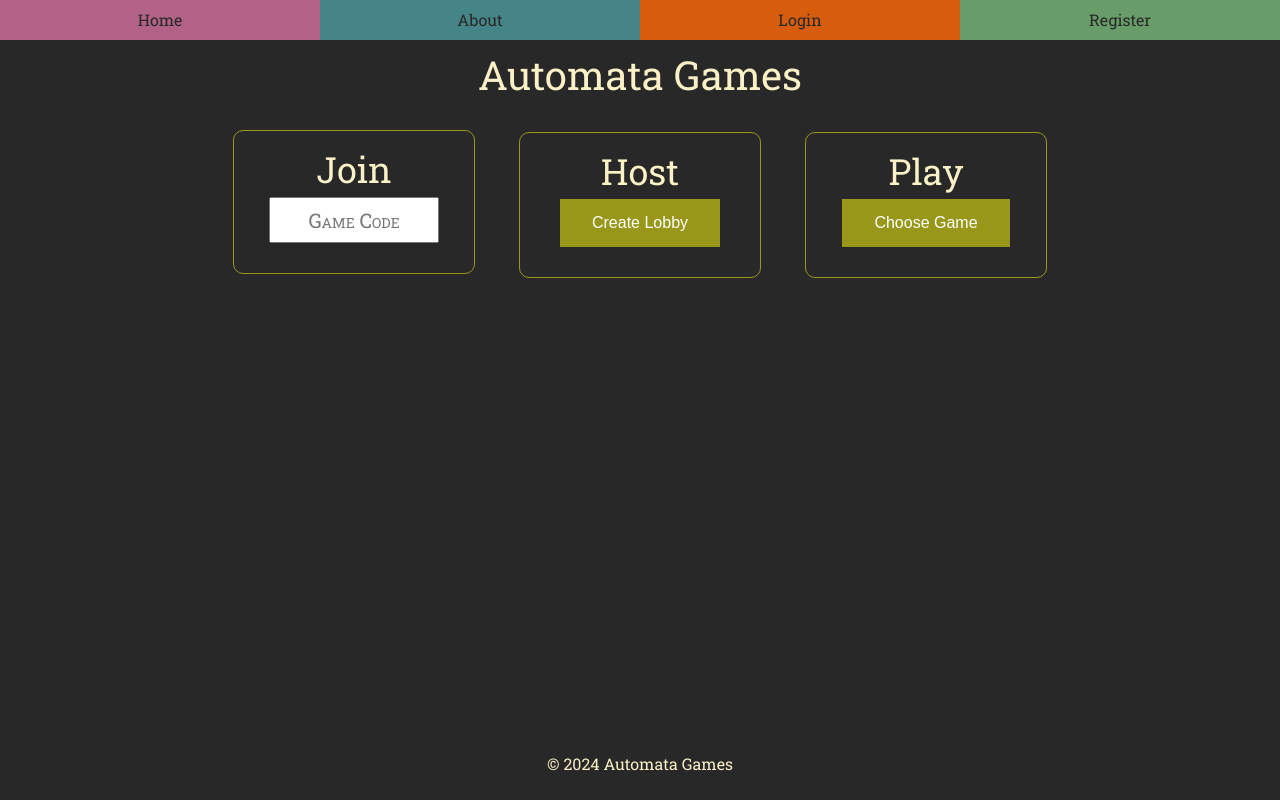
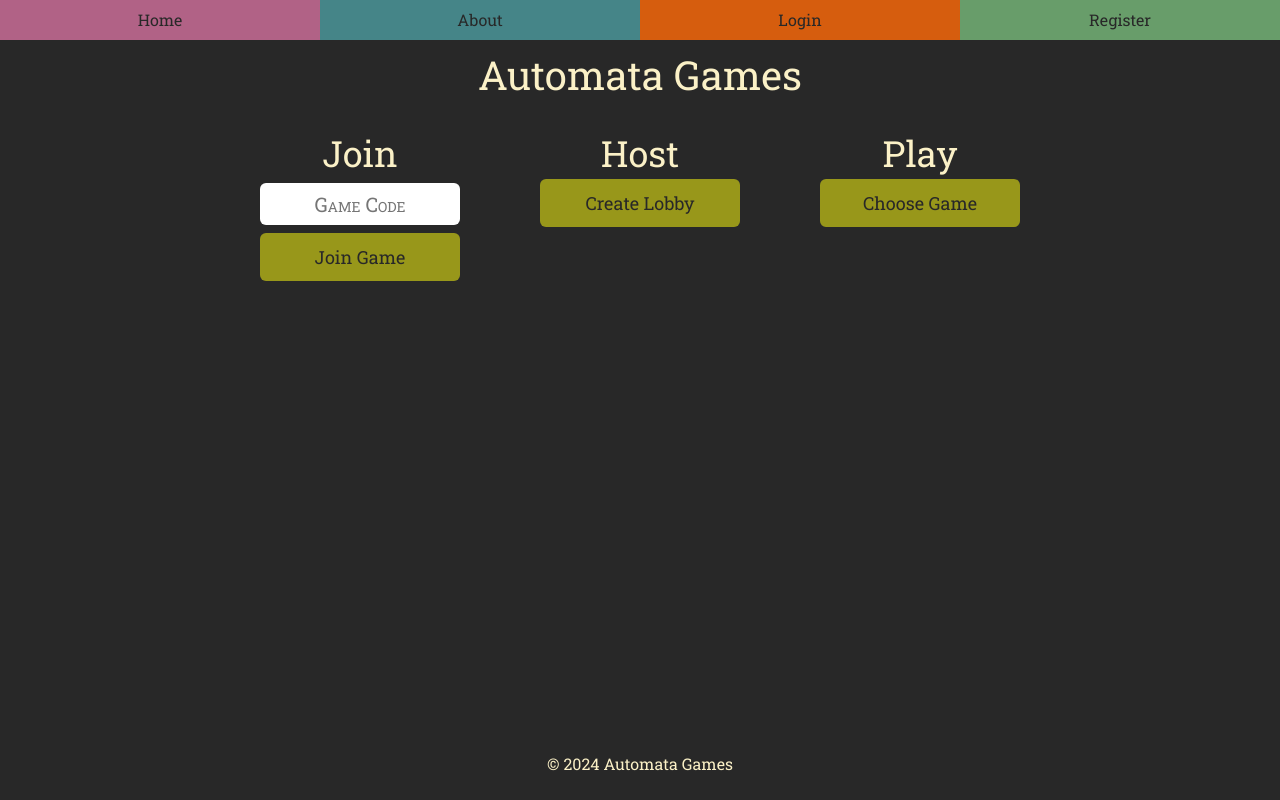
Before and after one commit to kyle-rader/rust-web-app, a SvelteKit app in the folder client/: page / in a window 1280 px wide. Built offline with nearby package versions, Linux system fonts and the light colour scheme.

Commit message:
clean up home page styling a tad

```diff
--- a/client/src/css/colors.css
+++ b/client/src/css/colors.css
@@ -166,6 +166,36 @@
 }
 
 /* Generate color classes */
+.color-dark0 {
+	color: var(--dark0);
+}
+.color-dark1 {
+	color: var(--dark1);
+}
+.color-dark2 {
+	color: var(--dark2);
+}
+.color-dark3 {
+	color: var(--dark3);
+}
+.color-dark4 {
+	color: var(--dark4);
+}
+.color-light0 {
+	color: var(--light0);
+}
+.color-light1 {
+	color: var(--light1);
+}
+.color-light2 {
+	color: var(--light2);
+}
+.color-light3 {
+	color: var(--light3);
+}
+.color-light4 {
+	color: var(--light4);
+}
 .color-red-bright {
 	color: var(--red-bright);
 }
--- a/client/src/routes/+page.svelte
+++ b/client/src/routes/+page.svelte
@@ -3,51 +3,57 @@
 
 <h1 class="container center">Automata Games</h1>
 
-<div class="container center">
+<div class="options center align-middle">
 	<div class="game-option">
 		<h2>Join</h2>
 		<input type="text" placeholder="Game Code" />
+		<button class="button">Join Game</button>
 	</div>
 	<div class="game-option">
 		<h2>Host</h2>
-		<button>Create Lobby</button>
+		<button class="button">Create Lobby</button>
 	</div>
 	<div class="game-option">
 		<h2>Play</h2>
-		<button>Choose Game</button>
+		<button class="button">Choose Game</button>
 	</div>
 </div>
 
 <style>
+	.options {
+		display: flex;
+		justify-content: center;
+	}
+
 	.game-option {
-		display: inline-block;
 		margin: 20px;
 		padding: 20px;
-		border: 1px solid var(--green);
-		border-radius: 10px;
 		width: 200px;
-		max-height: 175px;
+		justify-content: center;
 	}
 
 	input {
-		display: block;
 		text-align: center;
-		width: 150px;
-		margin: 10px auto;
-		padding: 8px;
+		width: 100%;
+		margin: 12px 0 0 0;
+		padding: 8px 0px;
+		border: none;
+		border-radius: 6px;
 		font-size: 20px;
 		font-variant: small-caps;
 	}
+
 	button {
+		border: none;
+		color: var(--dark0);
 		background-color: var(--green);
-		border: none;
-		color: white;
-		padding: 15px 32px;
+		width: 100%;
+		margin: 8px 0px;
+		padding: 12px 0px;
+		border-radius: 6px;
 		text-align: center;
 		text-decoration: none;
-		display: inline-block;
-		font-size: 16px;
-		margin: 10px auto;
+		font-size: 18px;
 		cursor: pointer;
 	}
 </style>
--- a/client/src/routes/logout/+page.svelte
+++ b/client/src/routes/logout/+page.svelte
@@ -5,14 +5,14 @@
 	function logout() {
 		user.logout();
 		// redirect to Games Page
-		goto('/games');
+		goto('/');
 	}
 </script>
 
 <div class="container center">
 	<h2>Confirm Logout</h2>
 	<p>
-		<button class="button flat rounded padded bg-green" on:click={logout}>Really logout</button>
+		<button class="button flat rounded padded bg-red" on:click={logout}>Really logout</button>
 	</p>
 </div>
 
@@ -20,5 +20,6 @@
 	button {
 		margin-top: 1em;
 		font-size: 1em;
+		color: var(--light1);
 	}
 </style>
```
